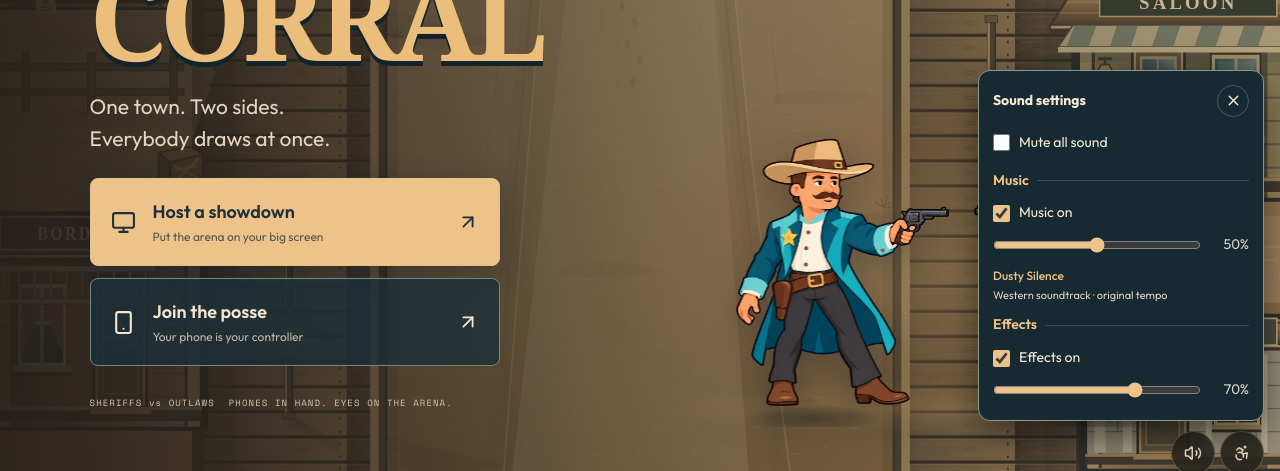
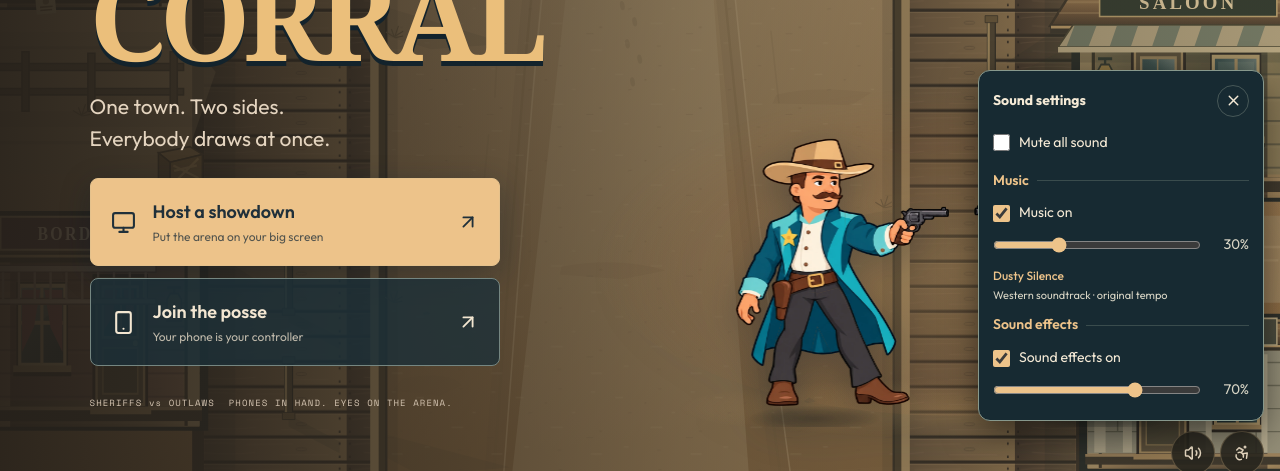
Before and after one commit to jojkos/okCorral, a React (Vite) app: page / in a window 1280 px wide. Both pictures are taken after a click on the button 1193 px from the left and 766 px from the top of the page. Shown: the part 313-784 px from the top of the page. Built offline with nearby package versions, Linux system fonts and the light colour scheme; a web font is replaced by a local one.

Commit message:
Add shared audio controls to game settings and lower default music volume

```diff
--- /dev/null
+++ b/src/components/AudioControls.tsx
@@ -0,0 +1,32 @@
+import { useSyncExternalStore } from 'react';
+import {
+  getAudioPreferencesSnapshot, getMusicStatus, isMuted, retryMusic,
+  setAudioPreferences, setMuted, subscribeAudioPreferences,
+  subscribeMusicStatus, WESTERN_TRACK,
+} from '../sound';
+import './audioPreferences.css';
+
+/** Shared local controls for the lobby settings and in-game speaker popup. */
+export default function AudioControls({ showTrackDetails = true }: { showTrackDetails?: boolean }) {
+  const audio = useSyncExternalStore(subscribeAudioPreferences, getAudioPreferencesSnapshot, getAudioPreferencesSnapshot);
+  const muted = useSyncExternalStore(subscribeAudioPreferences, isMuted, isMuted);
+  const musicStatus = useSyncExternalStore(subscribeMusicStatus, getMusicStatus, getMusicStatus);
+  return <div className="audio-controls">
+    <label className="audio-master"><input type="checkbox" checked={muted} onChange={event => setMuted(event.target.checked)} />Mute all sound</label>
+    {(['music', 'effects'] as const).map(kind => {
+      const title = kind === 'music' ? 'Music' : 'Sound effects';
+      const enabled = audio[`${kind}Enabled`], volume = audio[`${kind}Volume`];
+      return <fieldset key={kind} disabled={muted}>
+        <legend>{title}</legend>
+        <label className="audio-toggle"><input type="checkbox" checked={enabled} onChange={event => setAudioPreferences({ [`${kind}Enabled`]: event.target.checked })} />{title} on</label>
+        <div className="audio-level"><input aria-label={`${title} volume`} type="range" min="0" max="100" step="5" value={Math.round(volume * 100)} disabled={!enabled} onChange={event => setAudioPreferences({ [`${kind}Volume`]: Number(event.target.value) / 100 })} /><output>{Math.round(volume * 100)}%</output></div>
+        {kind === 'music' && showTrackDetails && <div className="audio-track">
+          <strong>{WESTERN_TRACK.title}</strong>
+          <span>Western soundtrack · original tempo</span>
+          {musicStatus === 'loading' && <span role="status">Loading soundtrack…</span>}
+          {musicStatus === 'error' && <span role="alert">Music couldn't load. <button type="button" onClick={retryMusic}>Try again</button></span>}
+        </div>}
+      </fieldset>;
+    })}
+  </div>;
+}
--- a/src/components/GamePreferences.tsx
+++ b/src/components/GamePreferences.tsx
@@ -1,21 +1,19 @@
 import { useEffect, useRef, useState, useSyncExternalStore } from 'react';
 import { Volume2, VolumeX, Accessibility, WifiOff, X } from 'lucide-react';
-import { getAudioPreferences, getMusicStatus, isMuted, retryMusic, setAudioPreferences, setMuted, subscribeMusicStatus, WESTERN_TRACK, type AudioPreferences } from '../sound';
+import { isMuted, subscribeAudioPreferences } from '../sound';
+import AudioControls from './AudioControls';
 import { socket } from '../socket';
 import { reducedMotion, setMotionPreference, subscribeMotionPreference } from '../lib/motionPreferences';
 export { reducedMotion } from '../lib/motionPreferences';
 import './audioPreferences.css';
 export default function GamePreferences() {
-  const [muted, mute] = useState(isMuted);
-  const [audio, updateAudio] = useState(getAudioPreferences);
-  const musicStatus = useSyncExternalStore(subscribeMusicStatus, getMusicStatus, getMusicStatus);
+  const muted = useSyncExternalStore(subscribeAudioPreferences, isMuted, isMuted);
   const [open, setOpen] = useState(false);
   const reduced = useSyncExternalStore(subscribeMotionPreference, reducedMotion, () => false);
   const [offline, setOffline] = useState(false);
   const panel = useRef<HTMLDivElement>(null);
   const trigger = useRef<HTMLButtonElement>(null);
   const close = useRef<HTMLButtonElement>(null);
-  const update = (next: Partial<AudioPreferences>) => { setAudioPreferences(next); updateAudio(getAudioPreferences()); };
   useEffect(() => { const down = () => setOffline(true), up = () => setOffline(false); socket.on('disconnect', down); socket.on('connect_error', down); socket.on('connect', up); return () => { socket.off('disconnect', down); socket.off('connect_error', down); socket.off('connect', up); }; }, []);
   useEffect(() => {
     if (!open) return;
@@ -32,22 +30,7 @@ export default function GamePreferences() {
     </div>
     {open && <div ref={panel} id="audio-preferences" className="audio-preferences" role="dialog" aria-label="Sound settings">
       <header><strong>Sound settings</strong><button ref={close} aria-label="Close sound settings" onClick={() => { setOpen(false); trigger.current?.focus(); }}><X size={17} /></button></header>
-      <label className="audio-master"><input type="checkbox" checked={muted} onChange={e => { setMuted(e.target.checked); mute(e.target.checked); }} />Mute all sound</label>
-      {(['music', 'effects'] as const).map(kind => {
-        const title = kind === 'music' ? 'Music' : 'Effects';
-        const enabled = audio[`${kind}Enabled`], volume = audio[`${kind}Volume`];
-        return <fieldset key={kind} disabled={muted}>
-          <legend>{title}</legend>
-          <label className="audio-toggle"><input type="checkbox" checked={enabled} onChange={e => update({ [`${kind}Enabled`]: e.target.checked })} />{title} on</label>
-          <div className="audio-level"><input aria-label={`${title} volume`} type="range" min="0" max="100" step="5" value={Math.round(volume * 100)} disabled={!enabled} onChange={e => update({ [`${kind}Volume`]: Number(e.target.value) / 100 })} /><output>{Math.round(volume * 100)}%</output></div>
-          {kind === 'music' && <div className="audio-track">
-            <strong>{WESTERN_TRACK.title}</strong>
-            <span>Western soundtrack · original tempo</span>
-            {musicStatus === 'loading' && <span role="status">Loading soundtrack…</span>}
-            {musicStatus === 'error' && <span role="alert">Music couldn't load. <button type="button" onClick={retryMusic}>Try again</button></span>}
-          </div>}
-        </fieldset>;
-      })}
+      <AudioControls />
     </div>}
     {offline && <div className="connection-banner" role="status"><WifiOff size={16} /> Connection lost. Reconnecting…</div>}
   </>;
--- a/src/components/audioPreferences.css
+++ b/src/components/audioPreferences.css
@@ -2,16 +2,20 @@
 .audio-preferences { position: fixed; right: 16px; bottom: calc(max(12px, env(safe-area-inset-bottom)) + 54px); z-index: 101; width: min(286px, calc(100vw - 32px)); padding: 14px; border: 1px solid #87988c; border-radius: 12px; background: #172a32; color: #f5ead6; box-shadow: 0 12px 35px #0008; font: 14px/1.4 'Outfit', sans-serif; }
 .audio-preferences header { display: flex; justify-content: space-between; align-items: center; margin-bottom: 10px; }
 .audio-preferences header button { display: grid; place-items: center; width: 32px; height: 32px; border: 1px solid #8e9c9066; border-radius: 50%; color: #f5ead6; background: transparent; }
-.audio-preferences label { display: flex; align-items: center; gap: 9px; min-height: 32px; cursor: pointer; }
-.audio-preferences input[type=checkbox] { width: 17px; height: 17px; accent-color: #edc38a; }
-.audio-preferences fieldset { border: 0; border-top: 1px solid #82918555; margin: 12px 0 0; padding: 7px 0 0; min-width: 0; }
-.audio-preferences legend { padding-right: 8px; color: #edc38a; font-weight: 600; }
-.audio-preferences fieldset:disabled { opacity: .5; }
+.audio-controls label { display: flex; align-items: center; gap: 9px; min-height: 32px; cursor: pointer; }
+.audio-controls input[type=checkbox] { width: 17px; height: 17px; accent-color: #edc38a; }
+.audio-controls fieldset { border: 0; border-top: 1px solid #82918555; margin: 12px 0 0; padding: 7px 0 0; min-width: 0; }
+.audio-controls legend { padding-right: 8px; color: #edc38a; font-weight: 600; }
+.audio-controls fieldset:disabled { opacity: .5; }
 .audio-level { display: flex; align-items: center; gap: 12px; min-height: 32px; }
 .audio-level input { flex: 1; min-width: 0; accent-color: #edc38a; cursor: pointer; height: 26px; }
 .audio-level input:disabled { opacity: .5; cursor: default; }
 .audio-level output { min-width: 36px; text-align: right; color: #d8d5c5; font-variant-numeric: tabular-nums; }
-.audio-preferences input:focus-visible, .audio-preferences button:focus-visible { outline: 2px solid #a6ddd2; outline-offset: 3px; }
+.audio-controls input:focus-visible, .audio-controls button:focus-visible { outline: 2px solid #a6ddd2; outline-offset: 3px; }
 .audio-track { display: grid; gap: 3px; margin-top: 7px; color: #d8d5c5; font-size: 11px; }
 .audio-track strong { color: #edc38a; font-size: 12px; font-weight: 500; }
 .audio-track button { padding: 2px 5px; border: 1px solid #87988c; border-radius: 4px; background: transparent; color: #edc38a; cursor: pointer; }
+
+.settings-audio { margin-top: 24px; padding-top: 16px; border-top: 1px solid #e0b04a66; font: 14px/1.4 'Outfit', sans-serif; color: #f4e9d6; }
+.settings-audio h4 { margin: 0; color: #e0b04a; font-size: 17px; }
+.settings-audio p { margin: 4px 0 10px; color: #d9cbb0; font-size: 12px; }
--- a/src/host/Lobby.tsx
+++ b/src/host/Lobby.tsx
@@ -11,6 +11,7 @@ import {
   westernStyles as S,
 } from '../components/WesternUI';
 import HowToPlay from './components/HowToPlay';
+import AudioControls from '../components/AudioControls';
 import EventSwitches from './components/EventSwitches';
 import { eventSettings } from '../../shared/eventSettings';
 import { BotBadge, PlayerAvatar, SessionScore, hasSessionGames } from './components/HostBits';
@@ -301,11 +302,16 @@ function SettingsModal({
     >
       <div
         onClick={(e) => e.stopPropagation()}
+        role="dialog"
+        aria-label="Game settings"
+        aria-modal="true"
         style={{
           ...S.wood,
-          padding: 32,
+          padding: 24,
           width: '100%',
           maxWidth: 440,
+          maxHeight: 'calc(100dvh - 32px)',
+          overflowY: 'auto',
           border: '2px solid #e0b04a',
         }}
       >
@@ -313,6 +319,7 @@ function SettingsModal({
           <h3 style={{ ...S.title, fontSize: 24, margin: 0 }}>GAME SETTINGS</h3>
           <button
             onClick={onClose}
+            aria-label="Close game settings"
             style={{
               background: 'transparent',
               border: 'none',
@@ -387,6 +394,12 @@ function SettingsModal({
           </label>
         </div>
 
+        <section className="settings-audio" aria-label="Audio settings">
+          <h4>Audio</h4>
+          <p>On this device · saves automatically</p>
+          <AudioControls showTrackDetails={false} />
+        </section>
+
         <div style={{ marginTop: 24 }}>
           <WesternBtn primary big onClick={onClose}>SAVE & CLOSE</WesternBtn>
         </div>
--- a/src/sound.ts
+++ b/src/sound.ts
@@ -52,7 +52,7 @@ export interface AudioPreferences {
   effectsVolume: number;
 }
 const AUDIO_KEY = 'okCorral-audio';
-const defaults: AudioPreferences = { musicEnabled: true, effectsEnabled: true, musicVolume: 0.5, effectsVolume: 0.7 };
+const defaults: AudioPreferences = { musicEnabled: true, effectsEnabled: true, musicVolume: 0.3, effectsVolume: 0.7 };
 function readAudioPreferences(): AudioPreferences {
   try {
     const value = JSON.parse(globalThis.localStorage?.getItem(AUDIO_KEY) || '{}');
@@ -65,6 +65,12 @@ function readAudioPreferences(): AudioPreferences {
   } catch { return { ...defaults }; }
 }
 let audioPreferences = readAudioPreferences();
+const audioListeners = new Set<() => void>();
+export function subscribeAudioPreferences(listener: () => void): () => void {
+  audioListeners.add(listener);
+  return () => { audioListeners.delete(listener); };
+}
+export function getAudioPreferencesSnapshot(): Readonly<AudioPreferences> { return audioPreferences; }
 export function getAudioPreferences(): AudioPreferences { return { ...audioPreferences }; }
 export function setAudioPreferences(next: Partial<AudioPreferences>): void {
   audioPreferences = {
@@ -78,6 +84,7 @@ export function setAudioPreferences(next: Partial<AudioPreferences>): void {
     graph.sfx.gain.setTargetAtTime(audioPreferences.effectsEnabled ? audioPreferences.effectsVolume * 0.8 : 0, ctx.currentTime, 0.03);
     graph.music.gain.setTargetAtTime(audioPreferences.musicEnabled ? audioPreferences.musicVolume * 0.45 : 0, ctx.currentTime, 0.05);
   }
+  audioListeners.forEach(listener => listener());
 }
 
 const clamp = (v: number, lo: number, hi: number): number => Math.max(lo, Math.min(hi, v));
@@ -275,6 +282,7 @@ export function setMuted(next: boolean): void {
   muted = next;
   writeMuted(next);
   applyMasterGain();
+  audioListeners.forEach(listener => listener());
 }
 export function isMuted(): boolean { return muted; }
 export function setVolume(v: number): void {
```
